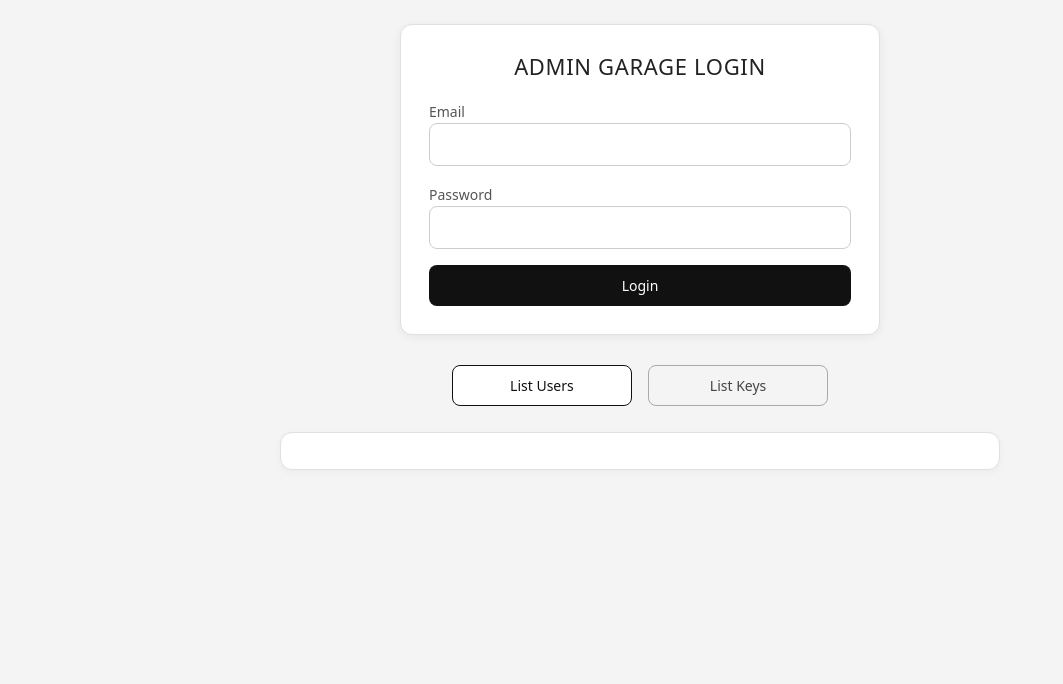
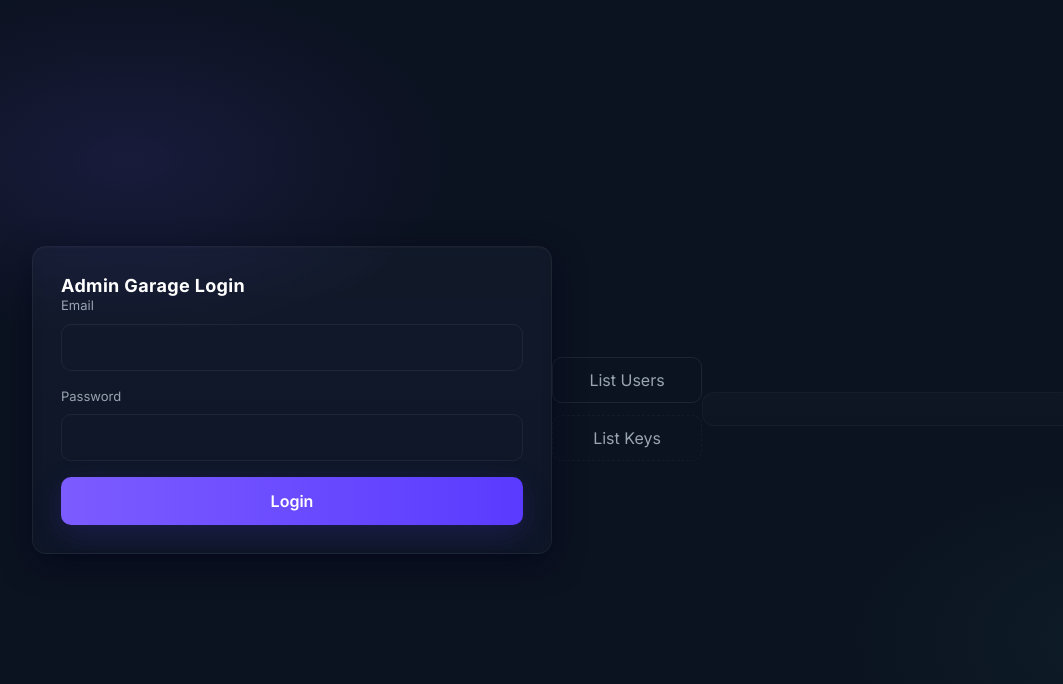
Before and after one commit to mufid1012/232_APIKeyGenerator, a website: page public/admin-login.html in a window 1280 px wide. Shown: the whole page, without its empty margins (0-1063 px from the left). Drawn offline with nearby package versions, Linux system fonts and the light colour scheme.

Commit message:
mengubah tampilan admin login

```diff
--- a/public/admin-login.html
+++ b/public/admin-login.html
@@ -6,133 +6,79 @@
   <link href="https://cdn.jsdelivr.net/npm/bootstrap@5.3.2/dist/css/bootstrap.min.css" rel="stylesheet">
 
   <style>
-    * {
-      box-sizing: border-box;
+    @import url('https://fonts.googleapis.com/css2?family=Inter:wght@300;400;600;700&display=swap');
+
+    :root{
+      --bg: linear-gradient(180deg,#0f1724 0%, #0b1220 100%);
+      --card: rgba(255,255,255,0.03);
+      --glass: rgba(255,255,255,0.04);
+      --muted: #9aa4b2;
+      --accent: #7c5cff;
+      --accent-2: #3de7a7;
+      --radius: 14px;
     }
 
-    body {
-      background: #f4f4f4;
-      min-height: 100vh;
-      padding: 24px;
-      display: flex;
-      flex-direction: column;
-      align-items: center;
-      font-family: system-ui, -apple-system, BlinkMacSystemFont, "Segoe UI", sans-serif;
-      color: #222;
+    *{box-sizing: border-box}
+    html,body{height:100%;}
+    body{
+      margin:0;
+      font-family: Inter, system-ui, -apple-system, 'Segoe UI', Roboto, 'Helvetica Neue', Arial;
+      background: radial-gradient( at 10% 20%, rgba(124,92,255,0.12), transparent 20%),
+                  radial-gradient( at 90% 80%, rgba(61,231,167,0.06), transparent 20%),
+                  #0b1220;
+      color:#e6eef8;
+      display:flex;
+      align-items:center;
+      justify-content:center;
+      padding:32px;
+      -webkit-font-smoothing:antialiased;
+      -moz-osx-font-smoothing:grayscale;
     }
 
-    .login-card {
-      max-width: 480px;
-      width: 100%;
-      background: #ffffff;
-      padding: 28px;
-      border-radius: 12px;
-      box-shadow: 0 2px 10px rgba(0,0,0,0.06);
-      border: 1px solid #e0e0e0;
+    .login-card{
+      width:100%;
+      max-width:520px;
+      background: linear-gradient(180deg, rgba(255,255,255,0.03), rgba(255,255,255,0.02));
+      border: 1px solid rgba(255,255,255,0.05);
+      padding:28px;
+      border-radius:var(--radius);
+      box-shadow: 0 10px 30px rgba(2,6,23,0.6), inset 0 1px 0 rgba(255,255,255,0.02);
+      backdrop-filter: blur(6px) saturate(120%);
     }
 
-    h3 {
-      font-size: 22px;
-      margin-bottom: 20px;
-      text-align: center;
-      letter-spacing: 0.03em;
-      text-transform: uppercase;
+    .brand{
+      display:flex;align-items:center;gap:12px;margin-bottom:18px;
+    }
+    .logo{
+      width:44px;height:44px;border-radius:10px;background:linear-gradient(135deg,var(--accent),var(--accent-2));box-shadow:0 6px 18px rgba(60,50,120,0.35);
+      display:flex;align-items:center;justify-content:center;font-weight:700;color:#fff;font-size:18px
     }
 
-    label {
-      font-weight: 500;
-      font-size: 14px;
-      color: #555;
+    h3{margin:0;font-size:18px;font-weight:700;letter-spacing:0.02em;color:#ffffff}
+    p.lead{margin:6px 0 18px;color:var(--muted);font-size:13px}
+
+    label{display:block;color:var(--muted);font-size:13px;margin-bottom:8px}
+    .form-control{
+      width:100%;padding:12px 14px;border-radius:10px;border:1px solid rgba(255,255,255,0.06);background:transparent;color:#eaf0ff;
+      outline:none;font-size:14px;transition:box-shadow .12s, border-color .12s, transform .06s;
     }
+    .form-control::placeholder{color:rgba(230,238,248,0.2)}
+    .form-control:focus{box-shadow:0 6px 18px rgba(124,92,255,0.12);border-color:rgba(124,92,255,0.6)}
 
-    .form-control {
-      border-radius: 8px;
-      border: 1px solid #ccc;
-      padding: 10px 12px;
-      font-size: 14px;
-    }
+    .btn-primary-mono{display:inline-block;width:100%;padding:12px;border-radius:10px;border:none;background:linear-gradient(90deg,var(--accent),#5a3bff);color:#fff;font-weight:600;cursor:pointer;box-shadow:0 8px 30px rgba(92,61,255,0.18);transition:transform .08s ease,box-shadow .12s}
+    .btn-primary-mono:hover{transform:translateY(-3px);box-shadow:0 18px 40px rgba(92,61,255,0.2)}
 
-    .form-control:focus {
-      border-color: #111;
-      box-shadow: none;
-    }
+    .admin-buttons{display:flex;gap:12px;justify-content:center;margin-top:18px;flex-wrap:wrap}
+    .admin-buttons .btn{min-width:150px;border-radius:10px;padding:10px 14px}
+    .btn-outline-mono{background:transparent;border:1px solid rgba(255,255,255,0.08);color:var(--muted)}
+    .btn-ghost-mono{background:transparent;border:1px dashed rgba(255,255,255,0.04);color:var(--muted)}
 
-    .btn-primary-mono {
-      width: 100%;
-      background: #111;
-      color: #fff;
-      padding: 10px;
-      border-radius: 8px;
-      border: none;
-      font-size: 14px;
-      font-weight: 500;
-      cursor: pointer;
-      transition: background 0.15s ease, transform 0.05s ease;
-    }
+    .result-box{width:100%;max-width:880px;background:linear-gradient(180deg, rgba(255,255,255,0.02), rgba(255,255,255,0.01));border-radius:12px;padding:16px;border:1px solid rgba(255,255,255,0.03);margin-top:18px;color:var(--muted)}
+    #output{font-family: ui-monospace, SFMono-Regular, Menlo, Monaco, 'Roboto Mono', monospace;font-size:13px;color:#dbeafe}
 
-    .btn-primary-mono:hover {
-      background: #000;
-      transform: translateY(-1px);
-    }
-
-    .admin-buttons {
-      margin-top: 24px;
-      text-align: center;
-    }
-
-    .admin-buttons button {
-      width: 180px;
-      margin: 6px;
-      border-radius: 8px;
-      font-weight: 500;
-      font-size: 14px;
-      padding: 9px 12px;
-    }
-
-    .btn-outline-mono {
-      background: #fff;
-      border: 1px solid #111;
-      color: #111;
-      cursor: pointer;
-      transition: background 0.15s ease, color 0.15s ease;
-    }
-
-    .btn-outline-mono:hover {
-      background: #111;
-      color: #fff;
-    }
-
-    .btn-ghost-mono {
-      background: transparent;
-      border: 1px solid #aaa;
-      color: #444;
-      cursor: pointer;
-      transition: background 0.15s ease, color 0.15s ease, border-color 0.15s ease;
-    }
-
-    .btn-ghost-mono:hover {
-      background: #444;
-      color: #fff;
-      border-color: #444;
-    }
-
-    .result-box {
-      max-width: 720px;
-      width: 100%;
-      background: #ffffff;
-      padding: 18px;
-      border-radius: 12px;
-      margin-top: 20px;
-      border: 1px solid #e0e0e0;
-      box-shadow: 0 2px 8px rgba(0,0,0,0.04);
-    }
-
-    #output {
-      font-family: "JetBrains Mono", "Fira Code", ui-monospace, SFMono-Regular, Menlo, Monaco, Consolas, "Liberation Mono", "Courier New", monospace;
-      font-size: 13px;
-      color: #333;
-      white-space: pre-wrap;
-      word-wrap: break-word;
+    @media (max-width:620px){
+      .login-card{padding:20px}
+      .admin-buttons{gap:8px}
     }
   </style>
 </head>
```
